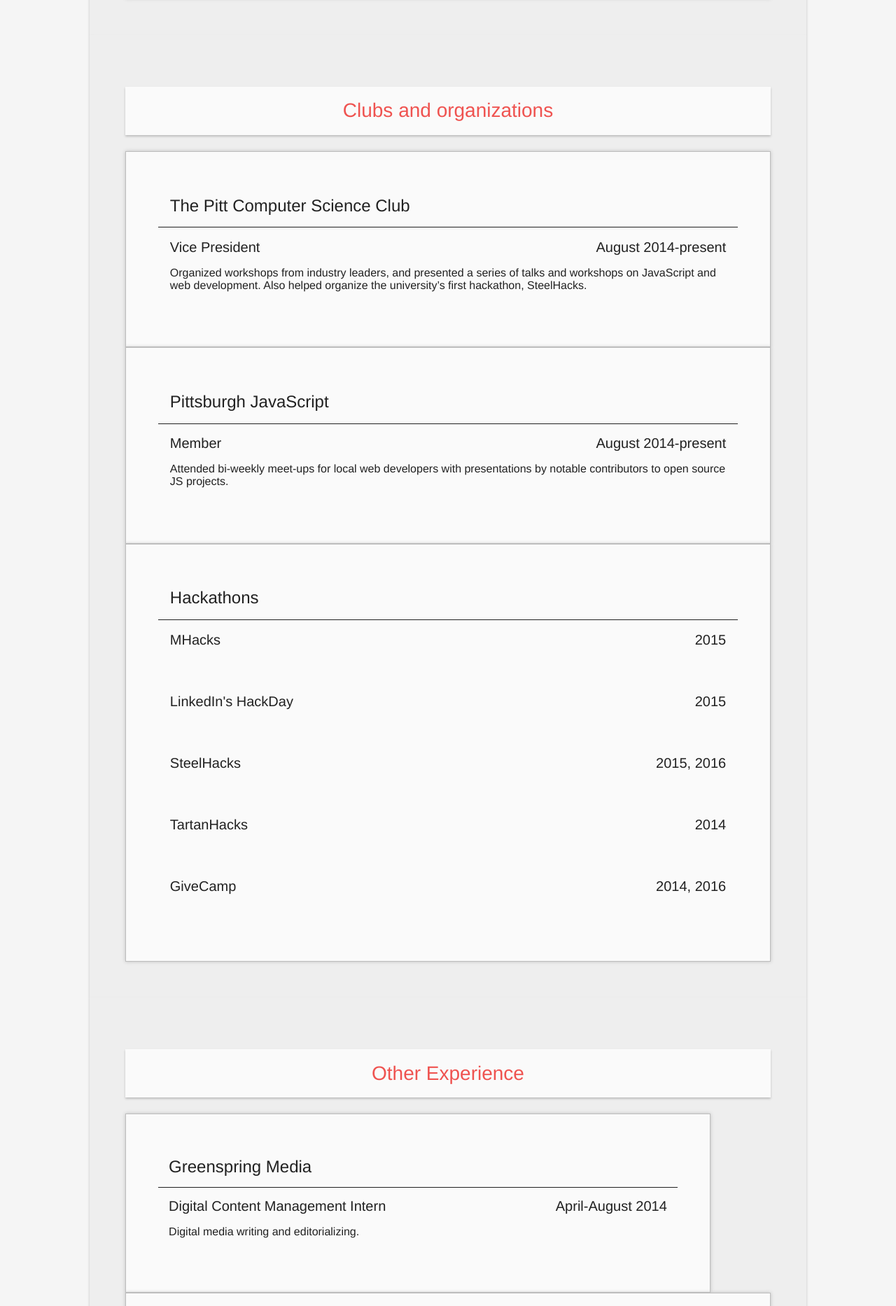
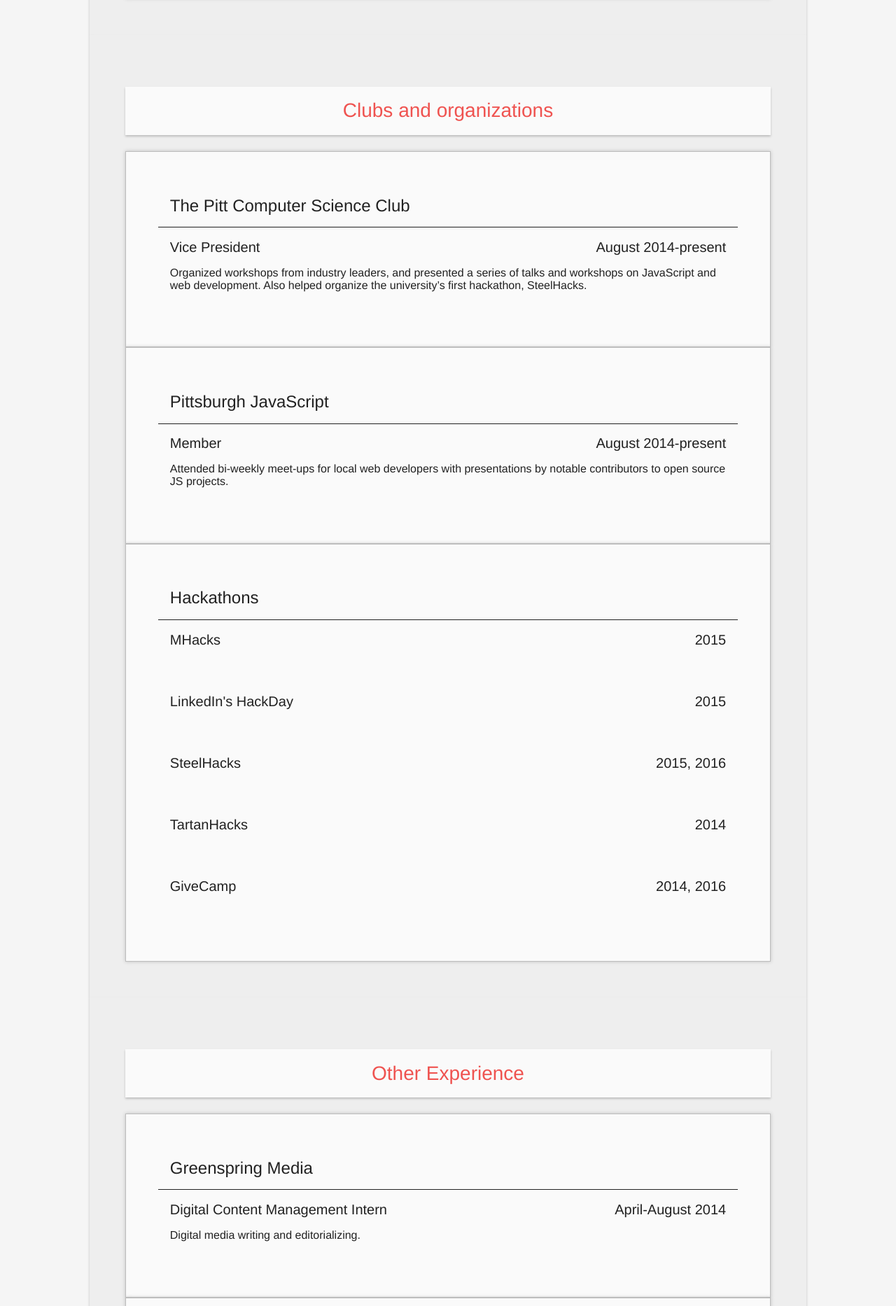
Before and after one commit to ahiggs223/vonbearshark.github.io, a Jekyll site: the page built from index.html, in a window 1280 px wide. Shown: the part 4534-6400 px from the top of the page at 70% size. Built offline with Jekyll 4.4.1, drawn with Linux system fonts in a browser that asks for light colours; nearby versions of some CDN libraries.

Commit message:
Minor style tweak

```diff
--- a/_sass/_layout.scss
+++ b/_sass/_layout.scss
@@ -151,6 +151,7 @@
 #resume .organization {
     @extend .block-group;
     @include box-shadow(0 0 5px $gray-400);
+    @include col-size(100%);
     border: 1px solid $gray-400;
     padding: 5%;
     background-color: $gray-50;
```
